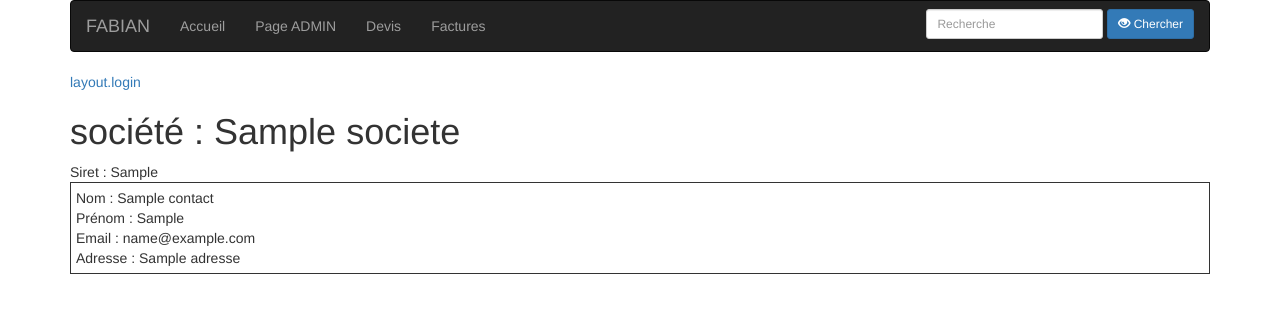
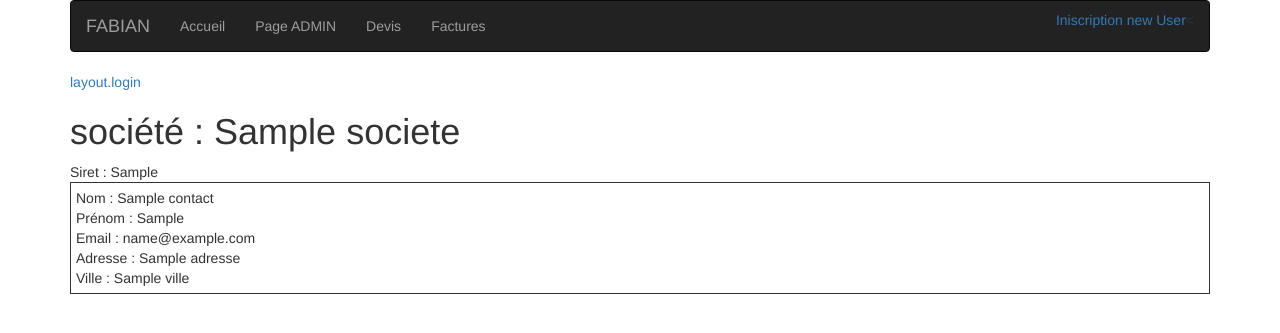
Before and after one commit to SylvainCallewaert/StageSymfony4, a Symfony app: template templates/afficherContact.html.twig in a window 1280 px wide. Shown: the top 333 px of the page. Run offline with Twig, Linux system fonts and the light colour scheme; the template is opened without the code that fills it: most values are stand-ins (such as "Sample title", 1, 10 or a date in 2020); some libraries are stand-ins or nearby versions.

Commit message:
Refonte du twig pour afficher les villes pour chaques contacts

```diff
--- a/src/Controller/AppController.php
+++ b/src/Controller/AppController.php
@@ -48,12 +48,12 @@ class AppController extends Controller
         $em = $this->getDoctrine()->getManager();
         //Appel de la classe société et recuperation d'un tableau
         $societes = $em->getRepository('App:Societe')->findOneBy(['nomSociete' => $nomSociete]); //selection de toutes les société
-        $contacts = $em->getRepository('App:Contact')->findBy(['societe' => $societes]); //selection de tous les clients
+//        $contacts = $em->getRepository('App:Contact')->findBy(['societe' => $societes]); //selection de tous les clients
 //        $villes = $em->getRepository('App:Ville')->findBy(['societe' => $societes]); //selection de toutes les villes
 
         return $this->render('/afficherContact.html.twig',[
             'societe'=>$societes,
-            'contacts'=>$contacts,
+//            'contacts'=>$contacts,
 //            'villes'=>$villes
         ]);
     }
--- a/templates/afficherContact.html.twig
+++ b/templates/afficherContact.html.twig
@@ -12,12 +12,13 @@
     {{ parent() }}
 <h1>société : {{ societe.nomSociete }}<br /></h1>
     Siret : {{ societe.siretSociete }}<br />
-        {% for contact in contacts %}
+        {% for contact in societe.contacts %}
             <div style="border:1px solid;padding:5px;">
                 Nom : {{ contact.nomContact }}<br />
                 Prénom : {{ contact.prenomContact }}<br />
                 Email : {{ contact.email }}<br />
                 Adresse : {{ contact.adresse }}<br />
+                Ville : {{ contact.ville.ville }}
                 {#{% for ville in villes %}#}
                     {#Code Postal : {{ ville.cp }}<br />#}
                     {#Ville : {{ ville.ville }}<br />#}
--- a/templates/base.html.twig
+++ b/templates/base.html.twig
@@ -38,8 +38,9 @@
                 </ul>
                 <form class="navbar-form navbar-right inline-form">
                     <div class="form-group">
-                        <input type="search" class="input-sm form-control" placeholder="Recherche">
-                        <button type="submit" class="btn btn-primary btn-sm"><span class="glyphicon glyphicon-eye-open"></span> Chercher</button>
+                        <a href="/register">Iniscription new User</a><
+                        {#<input type="search" class="input-sm form-control" placeholder="Recherche">#}
+                        {#<button type="submit" class="btn btn-primary btn-sm"><span class="glyphicon glyphicon-eye-open"></span> Chercher</button>#}
                     </div>
                 </form>
             </div>
```
Also changed, not shown: 1 other file.
